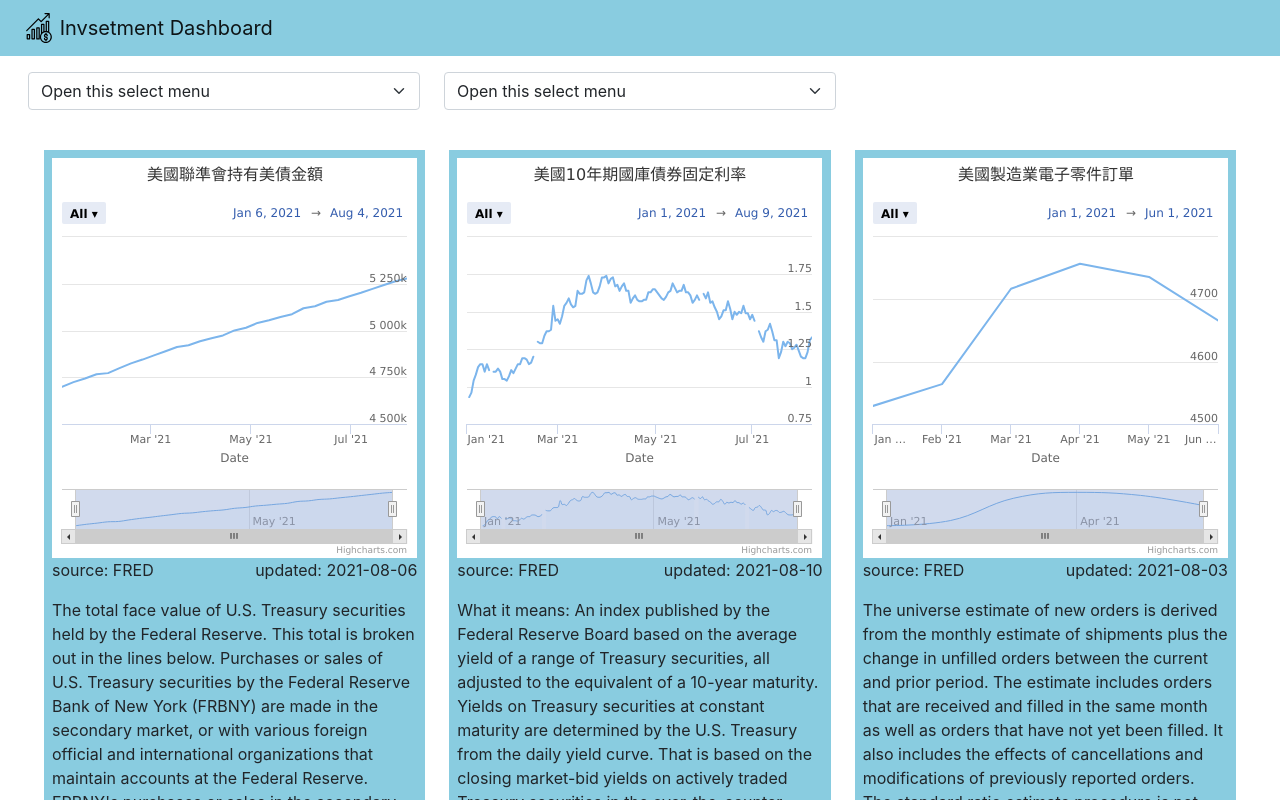
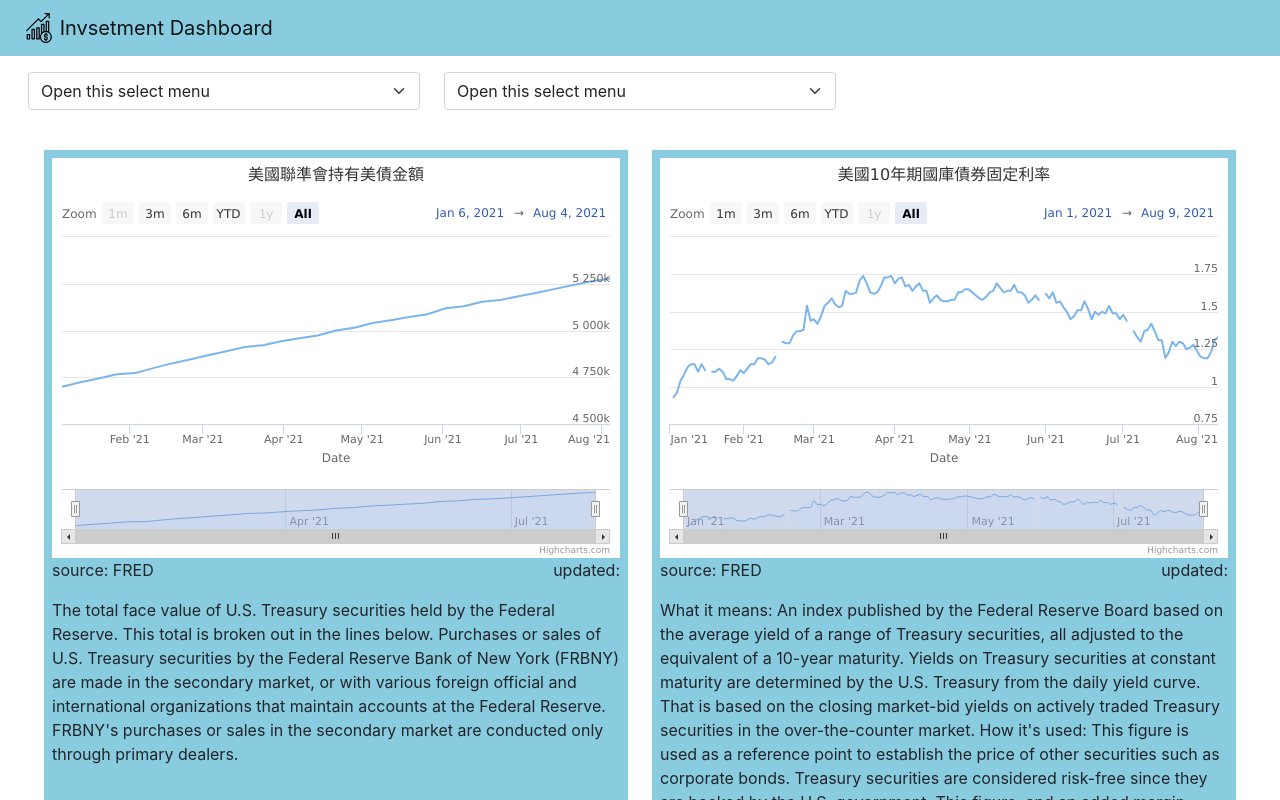
Before and after one commit to black95143/investment-dashboard, a React (Create React App) app: page / in a window 1280 px wide. Shown: the top 800 px of the page. Built offline with nearby package versions, Linux system fonts and the light colour scheme.

Commit message:
split chart element as a child component

```diff
--- /dev/null
+++ b/src/components/Charts/Card.js
@@ -0,0 +1,52 @@
+import React from 'react';
+import styles from './Card.module.css';
+import Highcharts from 'highcharts/highstock';
+import HighchartsReact from 'highcharts-react-official';
+import observations from '../../data/observations.json';
+
+const fetchData = (series_id) => {
+  let data = [];
+  observations[series_id].forEach(ob => {
+    data.push([new Date(ob.date).getTime(), Number(ob.value)]);
+  });
+  return data
+};
+
+const Card = (props) => {
+  const chartOption = {
+    title: {
+      text: props.item.title
+    },
+    series: [
+      {
+        name: props.item.title,
+        data: fetchData(props.item.series_id)
+      }
+    ],
+    xAxis: {
+      type: "datetime",
+      title: {
+        text: 'Date'
+      }
+    }
+  };
+
+  return (
+    <div className={styles.chartFrame}>
+      <HighchartsReact
+        highcharts={Highcharts}
+        constructorType={'stockChart'}
+        options={chartOption}
+      />
+      <div className={styles.chartInfo}>
+        <p className={styles.source}>source: {props.item.source}</p>
+        <p className={styles.date}>updated: {props.item.updated}</p>
+      </div>
+      <div>
+        <p className={styles.document}>{props.item.document}</p>
+      </div>
+    </div>
+  )
+}
+
+export default Card;
--- a/src/components/Charts/Chart.module.css
+++ b/src/components/Charts/Card.module.css
@@ -1,12 +1,3 @@
-.charts {
-  margin: 1rem;
-  padding: 1rem;
-}
-
-.chartItem {
-  margin-bottom: 0.5rem;
-}
-
 .chartFrame {
   padding: 0.5rem;
   background-color: rgb(137, 204, 224);
--- a/src/components/Charts/Charts.js
+++ b/src/components/Charts/Charts.js
@@ -1,64 +1,14 @@
 import React from 'react';
-import styles from './Chart.module.css';
+import styles from './Charts.module.css';
 import { Row, Col } from 'react-bootstrap';
-import Highcharts from 'highcharts/highstock';
-import HighchartsReact from 'highcharts-react-official';
-import observations from '../../data/observations.json';
-
-const fetchData = (series_id) => {
-  let data = [];
-  observations[series_id].forEach(ob => {
-    data.push([new Date(ob.date).getTime(), Number(ob.value)]);
-  });
-  return data
-};
+import Card from './Card';
 
 const Charts = (props) => {
-  let chartData = [];
-  props.charts.forEach(chart => {
-    chartData.push({
-      id: chart.id,
-      document: chart.document,
-      source: chart.source,
-      updated: chart.latest_released_date,
-      options: {
-        title: {
-          text: chart.title
-        },
-        series: [
-          {
-            name: chart.title,
-            data: fetchData(chart.series_id)
-          }
-        ],
-        xAxis: {
-          type: "datetime",
-          title: {
-            text: 'Date'
-          }
-        }
-      }
-    })
-  });
-
   return (
     <Row className={styles.charts}>
-      {chartData.map((e) => (
-        <Col sm={12} md={6} lg={4} className={styles.chartItem} key={e.id}>
-          <div className={styles.chartFrame}>
-            <HighchartsReact
-              highcharts={Highcharts}
-              constructorType={'stockChart'}
-              options={e.options}
-            />
-            <div className={styles.chartInfo}>
-              <p className={styles.source}>source: {e.source}</p>
-              <p className={styles.date}>updated: {e.updated}</p>
-            </div>
-            <div>
-              <p className={styles.document}>{e.document}</p>
-            </div>
-          </div>
+      {props.charts.map((e) => (
+        <Col sm={12} md={12} lg={6} xxl={4} className={styles.chartItem} key={e.id}>
+          <Card item={e} />
         </Col>
       ))}
     </Row>
--- /dev/null
+++ b/src/components/Charts/Charts.module.css
@@ -0,0 +1,8 @@
+.charts {
+  margin: 1rem;
+  padding: 1rem;
+}
+
+.chartItem {
+  margin-bottom: 0.5rem;
+}
```
